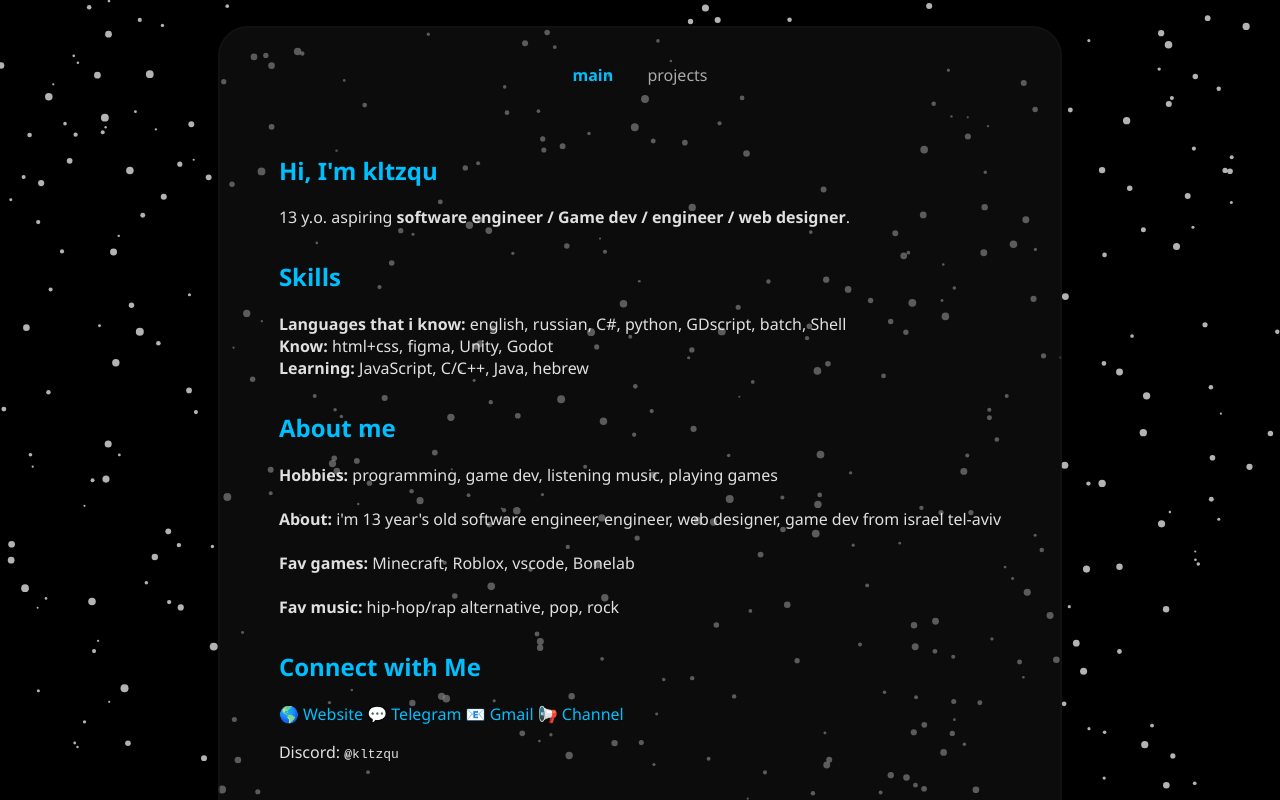
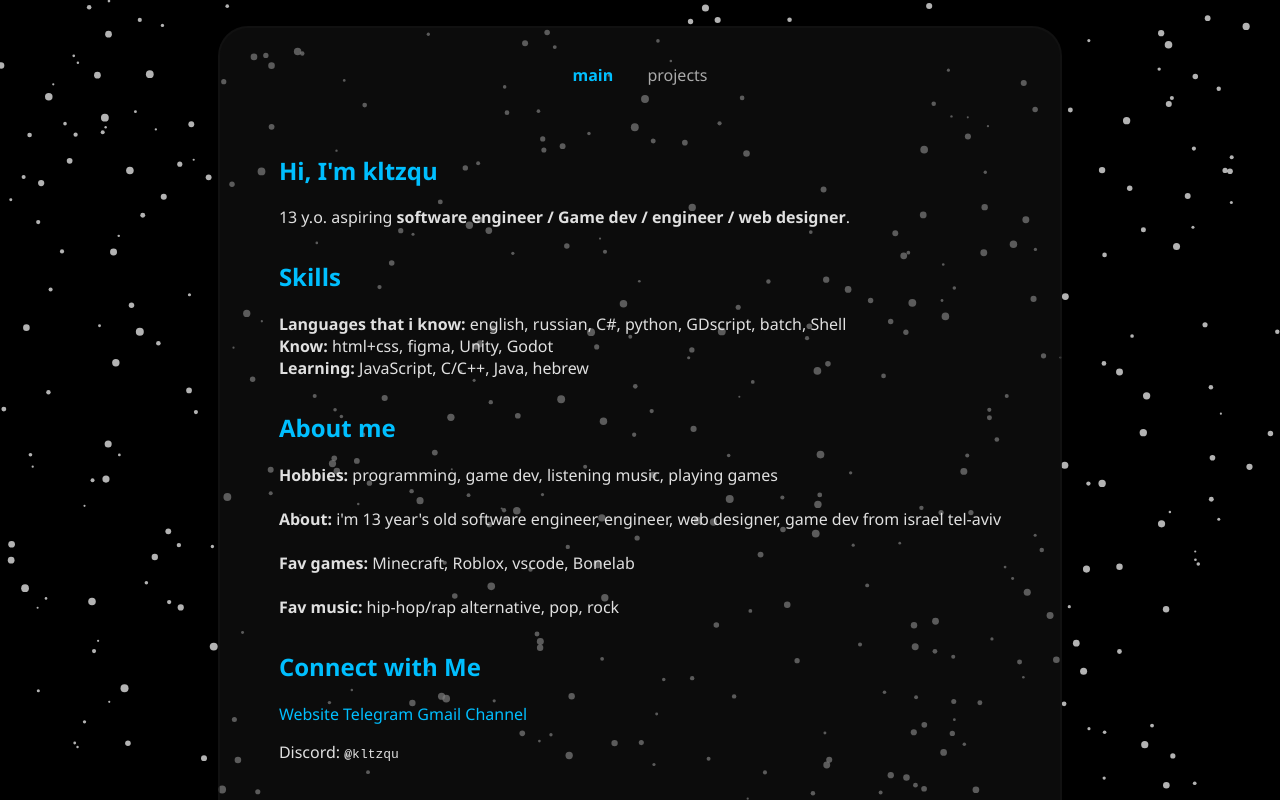
Before and after one commit to kltz4074/kltz4074.github.io, a plain HTML site: page index.html in a window 1280 px wide. Drawn offline with Linux system fonts and the light colour scheme.

Commit message:
Remove emojis from projects list uwu

```diff
--- a/index.html
+++ b/index.html
@@ -49,10 +49,10 @@
       <section id="connect">
         <h2>Connect with Me</h2>
         <div class="links">
-          <a href="https://kltz4074.github.io/">🌎 Website</a>
-          <a href="https://t.me/Kltzqu">💬 Telegram</a>
-          <a href="mailto:kltzqu@gmail.com">📧 Gmail</a>
-          <a href="https://t.me/kltzqqu">📢 Channel</a>
+          <a href="https://kltz4074.github.io/">Website</a>
+          <a href="https://t.me/Kltzqu">Telegram</a>
+          <a href="mailto:kltzqu@gmail.com">Gmail</a>
+          <a href="https://t.me/kltzqqu">Channel</a>
         </div>
         <p>Discord: <code>@kltzqu</code></p>
       </section>
```
